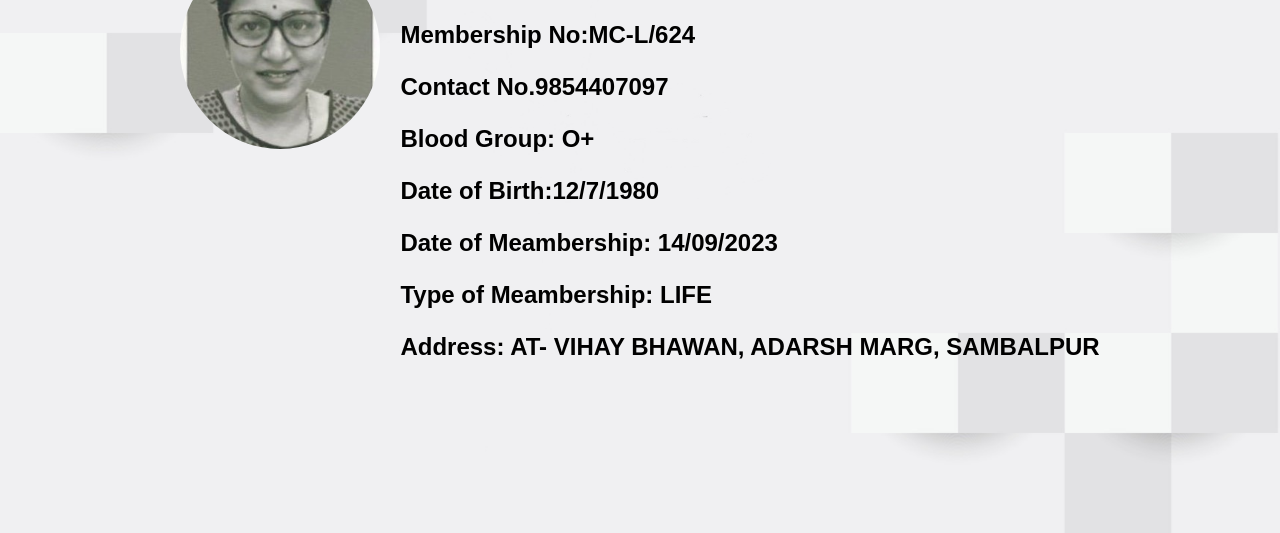
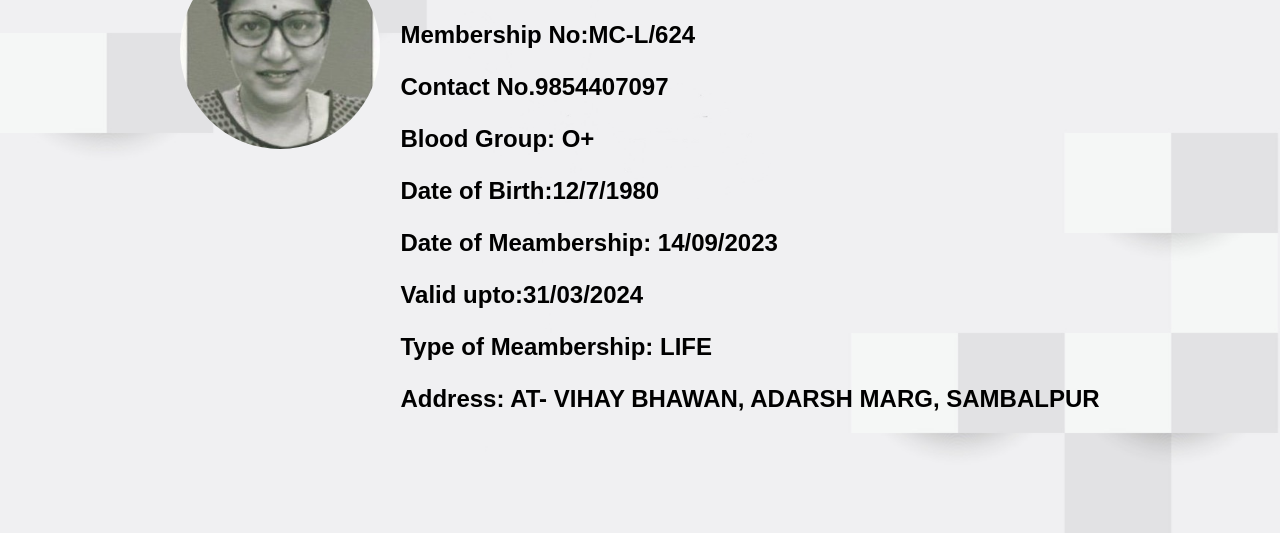
Before and after one commit to mahanadiclub/Anima-behera, a plain HTML site: page index.html in a window 1280 px wide. Shown: the part 267-800 px from the top of the page. Drawn offline with Linux system fonts and the light colour scheme.

Commit message:
Update index.html

```diff
--- a/index.html
+++ b/index.html
@@ -85,6 +85,7 @@
             <p>Blood Group: O+</p>
             <p>Date of Birth:12/7/1980</p>
             <p>Date of Meambership: 14/09/2023</p>
+            <p>Valid upto:31/03/2024
             <p>Type of Meambership: LIFE </p>
             <p>Address: AT- VIHAY BHAWAN, ADARSH MARG, SAMBALPUR</p>
         </div>
```
